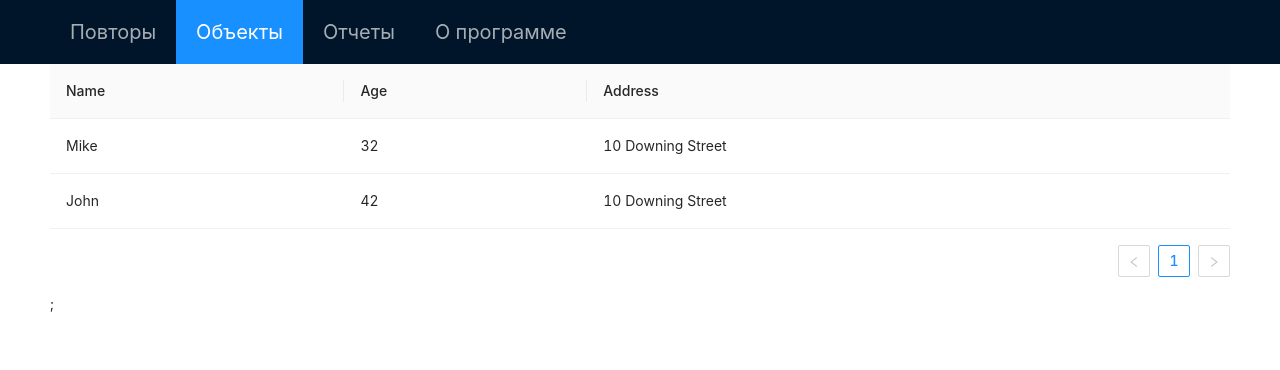
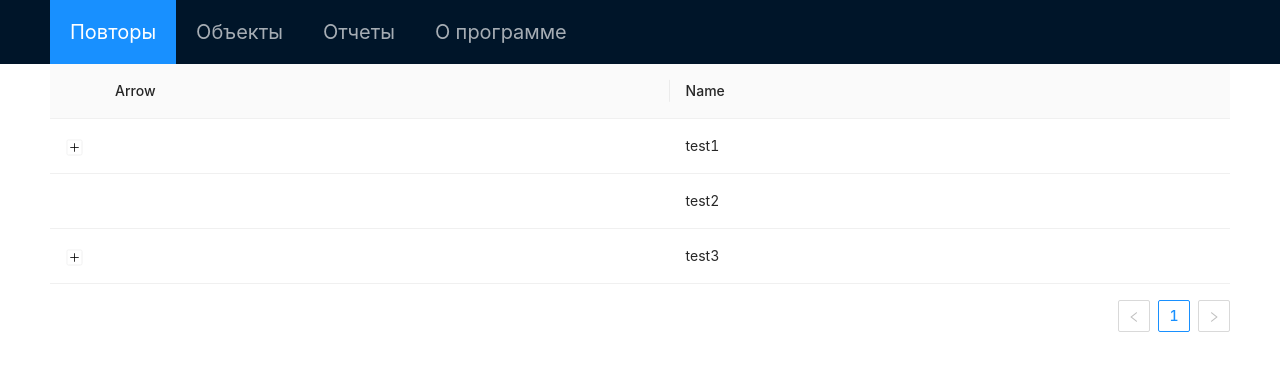
Before and after one commit to veteral/defect-accounting, a React (Create React App) app in the folder client/: page /about in a window 1280 px wide. Shown: the top 370 px of the page. Built offline with nearby package versions, Linux system fonts and the light colour scheme.

Commit message:
added object and defects tables

```diff
--- a/client/src/components/HeaderPage.jsx
+++ b/client/src/components/HeaderPage.jsx
@@ -10,7 +10,7 @@ export default function Headerpage() {
                 <Menu
                     theme="dark"
                     mode="horizontal"
-                    defaultSelectedKeys={["2"]}
+                    defaultSelectedKeys={["1"]}
                     style={{ fontSize: "20px", width: "100%" }}
                 >
                     <Menu.Item key="1"><Link to={"/"}>Повторы</Link></Menu.Item>
--- /dev/null
+++ b/client/src/components/TableDefects.jsx
@@ -0,0 +1,23 @@
+import { Table } from "antd";
+import { DeleteOutlined } from '@ant-design/icons';
+
+const TableDefects = ({ data }) => {
+  const columns = [
+
+    { title: "Train", dataIndex: "train", key: "train" },
+    {
+        title: 'Action',
+        dataIndex: 'action',
+        key: 'action',
+        render: () => <DeleteOutlined />,
+      }
+  ];
+
+  return (
+    <>
+      <Table dataSource={data} columns={columns} pagination={false} />
+    </>
+  );
+};
+
+export default TableDefects;
--- /dev/null
+++ b/client/src/objects.json
@@ -0,0 +1,25 @@
+[
+    {
+        "key": "1",
+        "name": "test1",
+        "defects": [
+            { "key": "1", "train": "1" },
+            { "key": "2", "train": "2" }
+        ]
+    },
+    {
+        "key": "2",
+        "name": "test2",
+        "defects": [
+
+        ]
+    },
+    {
+        "key": "3",
+        "name": "test3",
+        "defects": [
+            { "key": "1", "train": "1" },
+            { "key": "2", "train": "2" }
+        ]
+    }
+]
--- a/client/src/page/Objects.jsx
+++ b/client/src/page/Objects.jsx
@@ -1,44 +1,34 @@
-import { Table } from 'antd';
+import { Table } from "antd";
+import data from "../objects.json";
+import TableDefects from "../components/TableDefects";
 
 
 const Objects = () => {
-    const dataSource = [
+  const columnsFirst = [
     {
-          key: '1',
-          name: 'Mike',
-          age: 32,
-          address: '10 Downing Street',
+      title: "Arrow",
+      dataIndex: "arrow",
+      key: "arrow",
     },
     {
-          key: '2',
-          name: 'John',
-          age: 42,
-          address: '10 Downing Street',
+      title: "Name",
+      dataIndex: "name",
+      key: "name",
     },
   ];
 
-      const columns = [
-        {
-          title: 'Name',
-          dataIndex: 'name',
-          key: 'name',
-        },
-        {
-          title: 'Age',
-          dataIndex: 'age',
-          key: 'age',
-        },
-        {
-          title: 'Address',
-          dataIndex: 'address',
-          key: 'address',
-        },
-      ];
   return (
     <>
-            <Table dataSource={dataSource} columns={columns} />;
+      <Table
+        dataSource={data}
+        columns={columnsFirst}
+        expandable={{
+          expandedRowRender: record => <TableDefects data={record.defects} />,
+          rowExpandable: record => record.defects.length > 0,
+        }}
+      />
     </>
-    )
-}
+  );
+};
 
 export default Objects;
```
Lines whose indentation alone changed are shown as unchanged.
